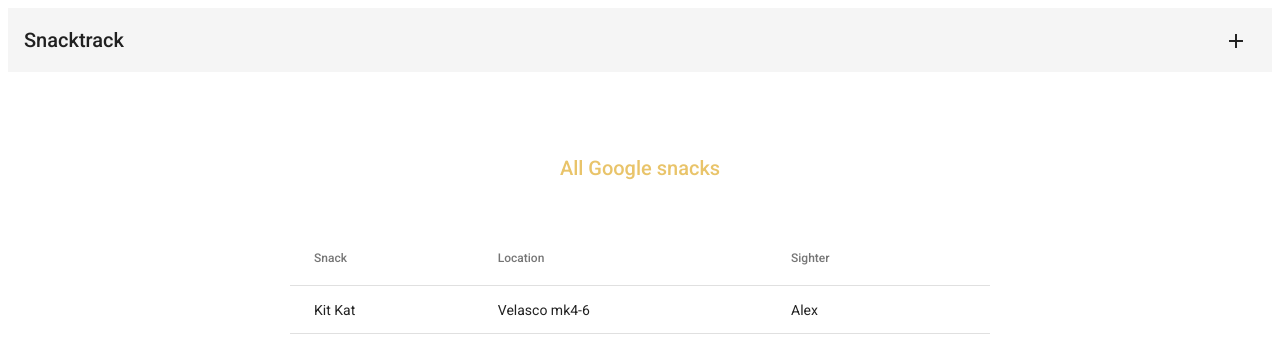
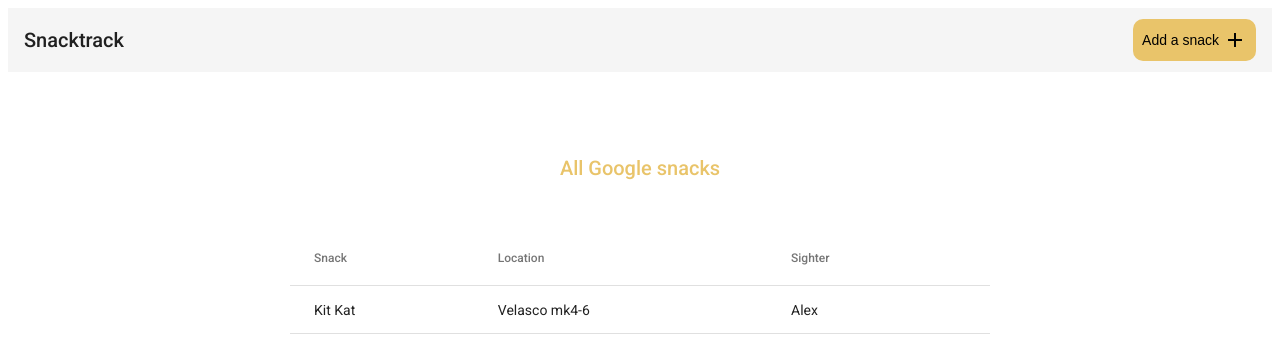
Before and after one commit to odoflah/project-snack, an Angular app in the folder frontend/: page / in a window 1280 px wide. Shown: the top 354 px of the page. Built offline with nearby package versions, Linux system fonts and the light colour scheme; no server answers.

Commit message:
add-a-snack-button

```diff
--- a/frontend/src/app/app.component.html
+++ b/frontend/src/app/app.component.html
@@ -1,9 +1,9 @@
 <mat-toolbar>
     <span>Snacktrack</span>
     <span class="example-spacer"></span>
-    <button mat-icon-button class="example-icon" aria-label="Example icon-button with share icon"
+    <button class="add-button bg-light-yellow" aria-label="Example icon-button with share icon"
         [routerLink]="'add-snack'">
-        <mat-icon>add</mat-icon>
+        Add a snack&nbsp;<mat-icon matSuffix>add</mat-icon>
     </button>
 </mat-toolbar>
 <router-outlet></router-outlet>
--- a/frontend/src/app/app.component.sass
+++ b/frontend/src/app/app.component.sass
@@ -4,22 +4,31 @@
 /*general classes*/
 
 .body
-    padding-top: 80px
+  padding-top: 80px
 
 .title-section
-    display: flex
-    flex-direction: column
-    align-items: center
-    width: 75%
-    max-width: 600px
-    margin-left: auto
-    margin-right: auto
-    margin-bottom: 30px
+  display: flex
+  flex-direction: column
+  align-items: center
+  width: 75%
+  max-width: 600px
+  margin-left: auto
+  margin-right: auto
+  margin-bottom: 30px
 
 h2
-    text-align: center
-    color: #e9c46a
+  text-align: center
+  color: #e9c46a
 
+.add-button
+  text-align: left
+  border-radius: 10px
+  border-style: solid
+  border-color: transparent
+  display: inline-flex
+  align-items: center
+  font-size: 14px
+  padding: 7px
 
 /*custom colors*/
 
```
